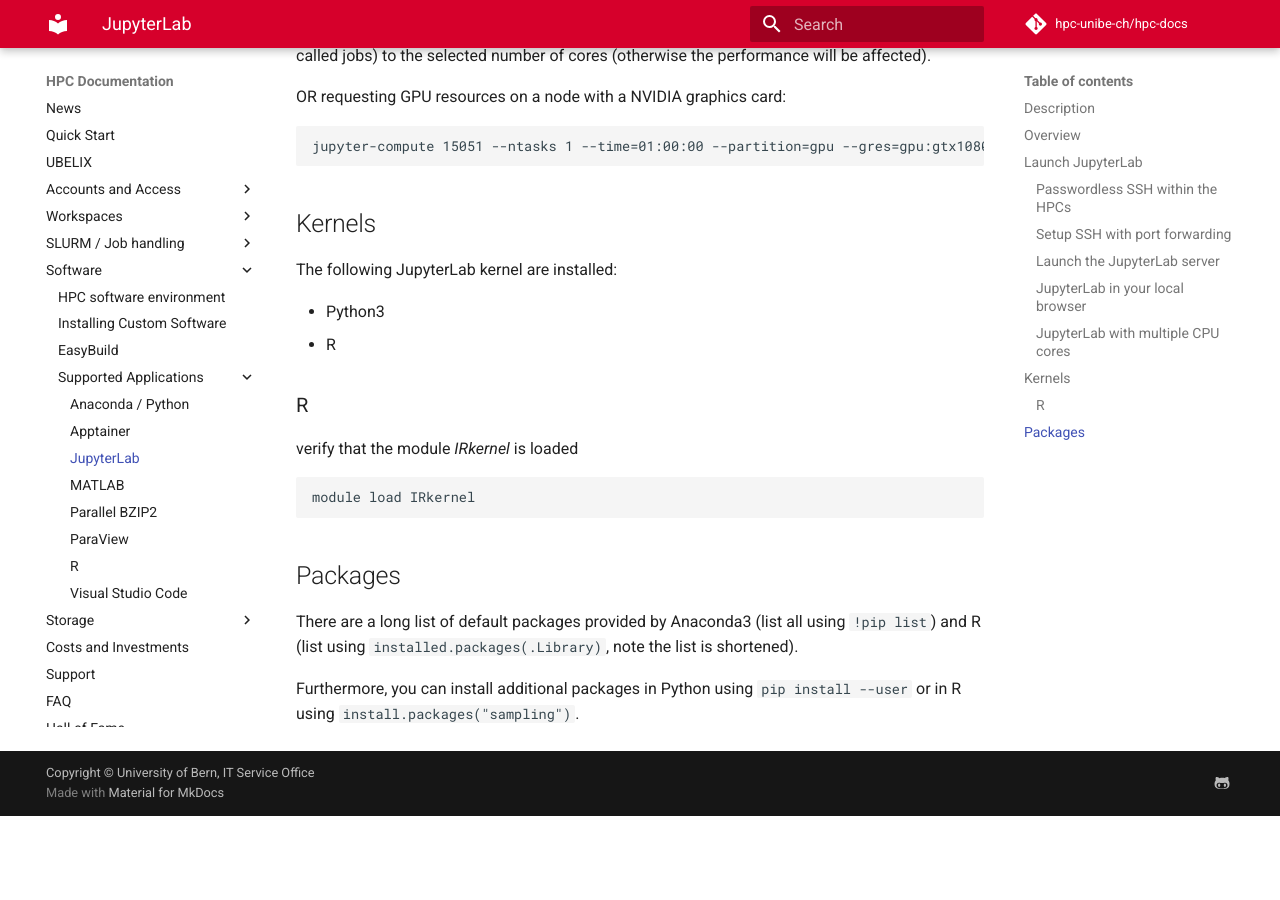
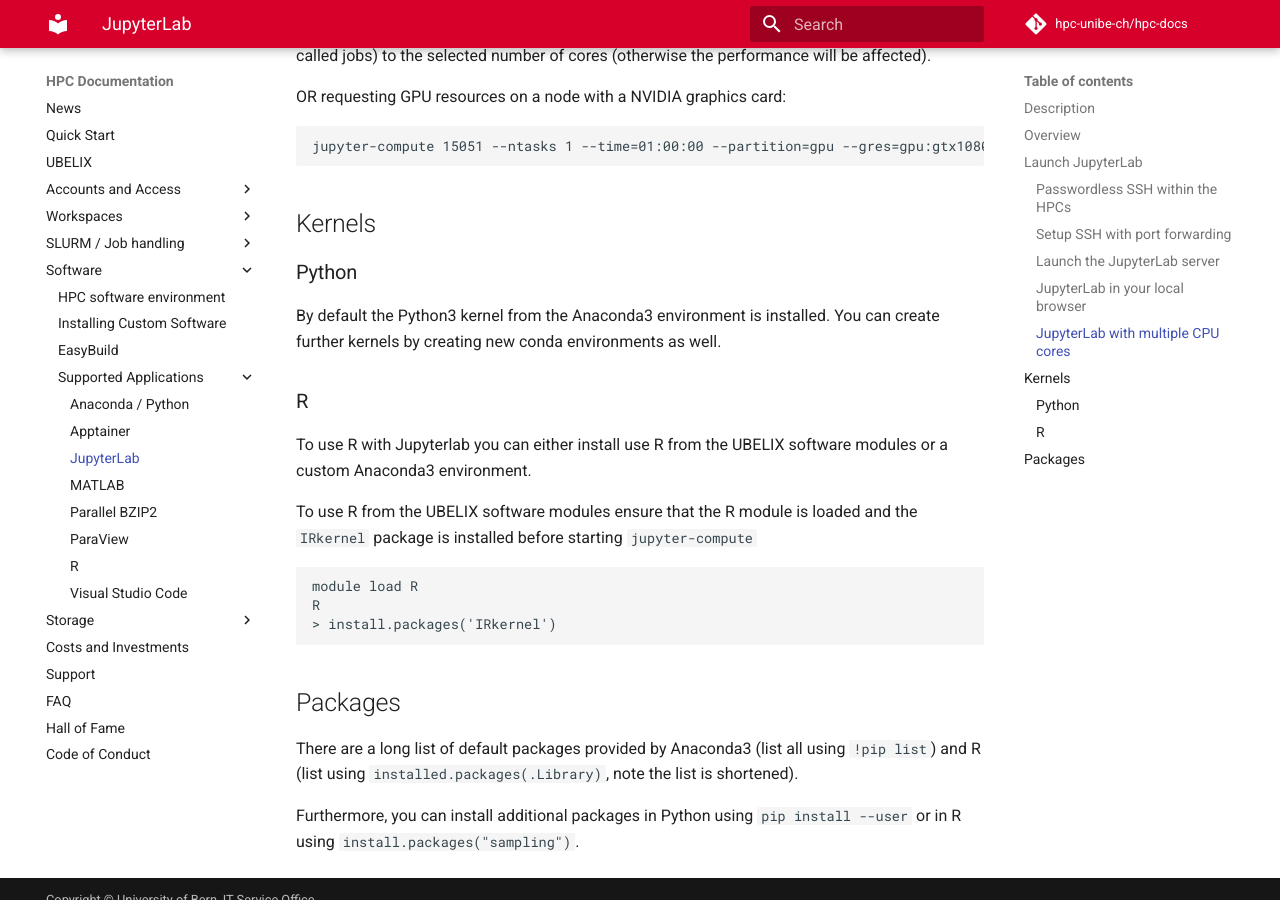
Before and after one commit to hpc-unibe-ch/hpc-unibe-ch.github.io, an MkDocs documentation site: the page built from docs/software/JupyterLab.md, in a window 1280 px wide and 900 px high, scrolled down 4122 px. Built offline with MkDocs 1.6.1 and Material for MkDocs 9.7.7, drawn with Linux system fonts in a browser that asks for light colours; comment, search, counter and statistics services are not loaded; before the commit the page ends 4938 px from its top, so only the background shows below that.

Commit message:
Fix R kernel description in JupyterLab.md

````diff
--- a/docs/software/JupyterLab.md
+++ b/docs/software/JupyterLab.md
@@ -133,17 +133,23 @@ jupyter-compute 15051 --ntasks 1 --time=01:00:00 --partition=gpu --gres=gpu:gtx1
 
 ## Kernels
 
-The following JupyterLab kernel are installed:
+### Python
 
-* Python3
-* R
+By default the Python3 kernel from the Anaconda3 environment is installed. You
+can create further kernels by creating new conda environments as well.
 
 ### R
 
-verify that the module *IRkernel* is loaded
+To use R with Jupyterlab you can either install use R from the UBELIX software modules or a
+custom Anaconda3 environment.
+
+To use R from the UBELIX software modules ensure that the R module is loaded and
+the `IRkernel` package is installed before starting `jupyter-compute`
 
 ```
-module load IRkernel
+module load R
+R
+> install.packages('IRkernel')
 ```
 
 ## Packages
````
